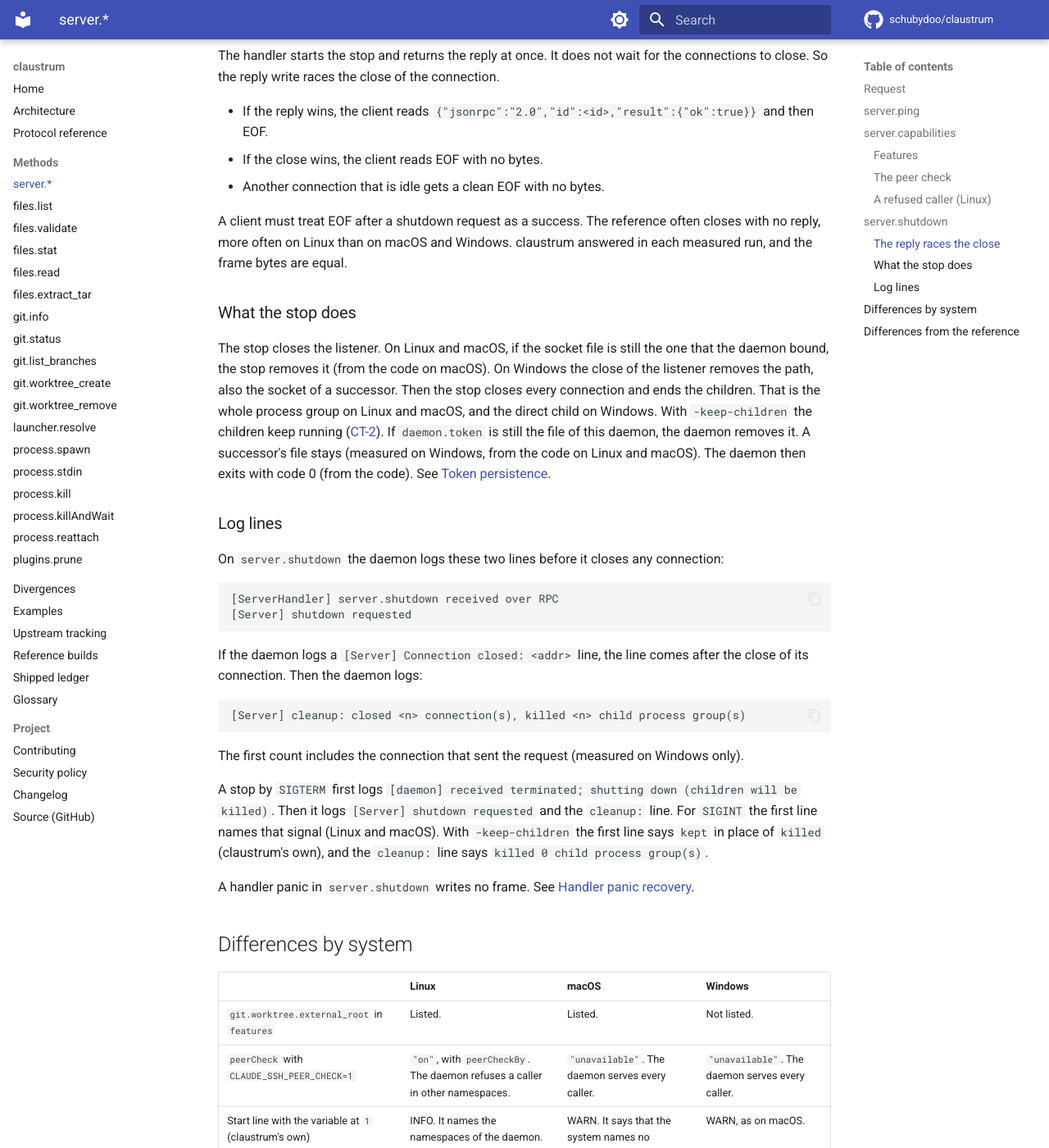
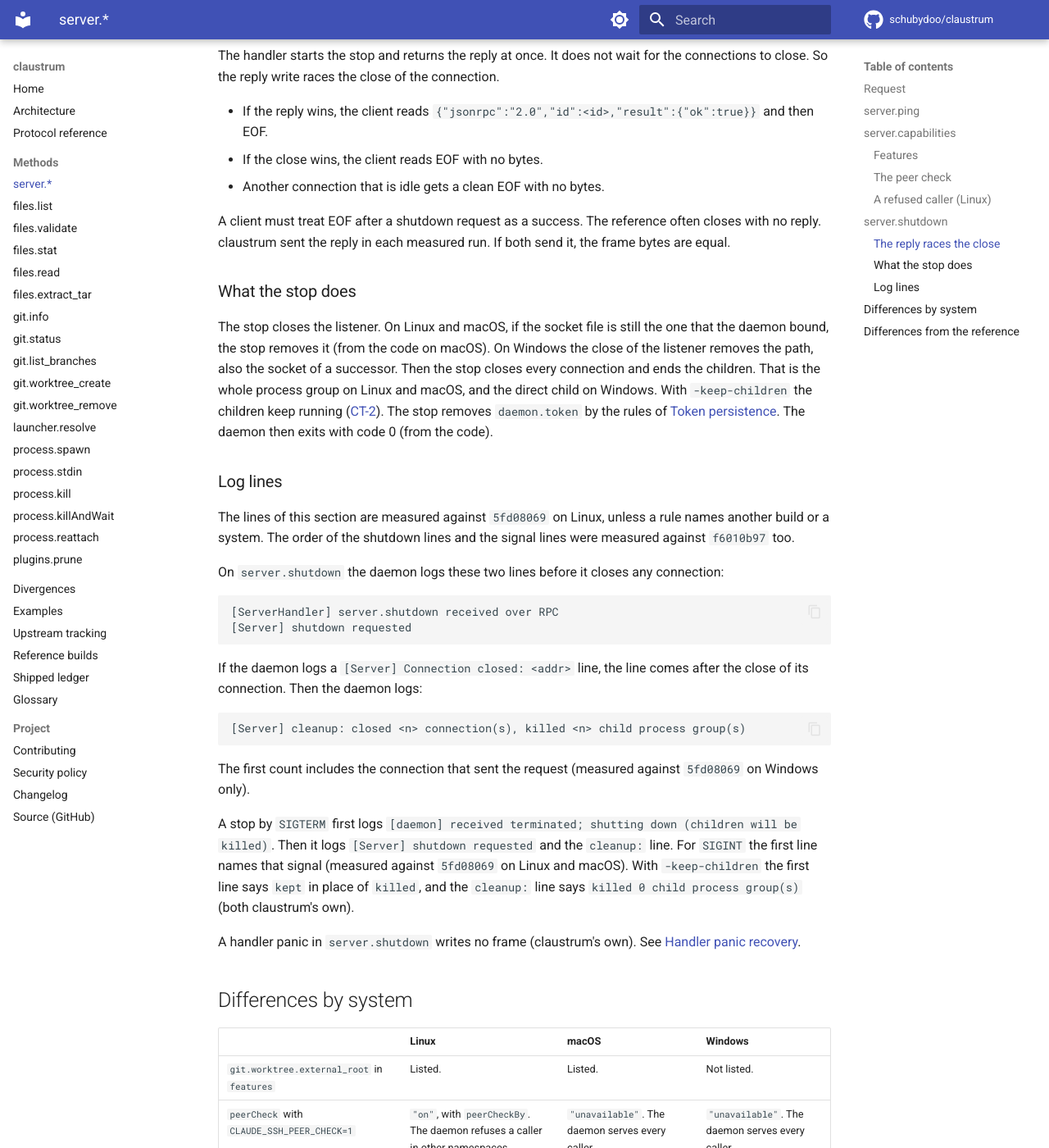
Before and after one commit to schubydoo/claustrum, an MkDocs documentation site: the page built from docs/protocol/server.md, in a window 1280 px wide and 1400 px high, scrolled down 3309 px. Shown: the whole window at 82% size. Built offline with MkDocs 1.6.1 and Material for MkDocs 9.7.7, drawn with Linux system fonts in a browser that asks for light colours; comment, search, counter and statistics services are not loaded; some of the changed text lies outside the part shown.

Commit message:
docs: cut build history from the process.spawn, server.* and launcher.resolve pages (#684)
* docs: cut build history from the process.spawn, server.* and launcher.resolve pages

Co-Authored-By: Claude Opus 5.5 <noreply@anthropic.com>

* docs: keep the build and system marks of the spawn, server and launcher rules

Co-Authored-By: Claude Opus 5.5 <noreply@anthropic.com>

* docs: name 5fd08069 on the first count and mark the own lines of the stop log

Co-Authored-By: Claude Opus 5.5 <noreply@anthropic.com>

* docs: keep the pin as the default of the server log lines and answer the review

Co-Authored-By: Claude Opus 5.5 <noreply@anthropic.com>

---------

Co-authored-by: Schuby <12485317+schubydoo@users.noreply.github.com>
Co-authored-by: Claude Opus 5.5 <noreply@anthropic.com>

````diff
--- a/docs/protocol/server.md
+++ b/docs/protocol/server.md
@@ -41,8 +41,8 @@ The members come in this order:
 |---|---|
 | `version` | The version of the daemon. |
 | `methods` | The 20 methods, in the order of [Methods](../PROTOCOL.md#methods-20). `plugins.prune` is last on every system. |
-| `instanceId` | 32 hexadecimal characters, new at each start of the daemon. claustrum makes it from 16 random bytes (claustrum's own). On Linux and macOS the owner record of `daemon.lock` holds the same value. The banner of the log holds it too (`f6010b97` and `89cb6289`, see [Daemon log](../PROTOCOL.md#daemon-log-remote-serverlog)). |
-| `startedAt` | The start time of the daemon in unix milliseconds. claustrum sets it after its start steps and the bind of the socket (from the code). On `89cb6289` it is within 1.5 ms of the listen call (Linux VM). |
+| `instanceId` | 32 hexadecimal characters, new at each start of the daemon. claustrum makes it from 16 random bytes (claustrum's own). On Linux and macOS the owner record of `daemon.lock` holds the same value. The banner of the [daemon log](../PROTOCOL.md#daemon-log-remote-serverlog) holds it too (measured on `89cb6289`). |
+| `startedAt` | The start time of the daemon in unix milliseconds. claustrum sets it after its start steps and the bind of the socket (from the code). |
 | `features` | The optional extensions that this build supports. See [Features](#features). |
 | `peerCheck` | The state of the peer check. See [The peer check](#the-peer-check). |
 | `peerCheckBy` | The parts that the check compares. With `"off"` or `"unavailable"` the reply has no such member. |
@@ -111,13 +111,15 @@ The handler starts the stop and returns the reply at once. It does not wait for
 - If the close wins, the client reads EOF with no bytes.
 - Another connection that is idle gets a clean EOF with no bytes.
 
-A client must treat EOF after a shutdown request as a success. The reference often closes with no reply, more often on Linux than on macOS and Windows. claustrum answered in each measured run, and the frame bytes are equal.
+A client must treat EOF after a shutdown request as a success. The reference often closes with no reply. claustrum sent the reply in each measured run. If both send it, the frame bytes are equal.
 
 ### What the stop does
 
-The stop closes the listener. On Linux and macOS, if the socket file is still the one that the daemon bound, the stop removes it (from the code on macOS). On Windows the close of the listener removes the path, also the socket of a successor. Then the stop closes every connection and ends the children. That is the whole process group on Linux and macOS, and the direct child on Windows. With `-keep-children` the children keep running ([CT-2](../DIVERGENCES.md#ct-2)). If `daemon.token` is still the file of this daemon, the daemon removes it. A successor's file stays (measured on Windows, from the code on Linux and macOS). The daemon then exits with code 0 (from the code). See [Token persistence](../PROTOCOL.md#token-persistence-daemontoken).
+The stop closes the listener. On Linux and macOS, if the socket file is still the one that the daemon bound, the stop removes it (from the code on macOS). On Windows the close of the listener removes the path, also the socket of a successor. Then the stop closes every connection and ends the children. That is the whole process group on Linux and macOS, and the direct child on Windows. With `-keep-children` the children keep running ([CT-2](../DIVERGENCES.md#ct-2)). The stop removes `daemon.token` by the rules of [Token persistence](../PROTOCOL.md#token-persistence-daemontoken). The daemon then exits with code 0 (from the code).
 
 ### Log lines
+
+The lines of this section are measured against `5fd08069` on Linux, unless a rule names another build or a system. The order of the shutdown lines and the signal lines were measured against `f6010b97` too.
 
 On `server.shutdown` the daemon logs these two lines before it closes any connection:
 
@@ -132,11 +134,11 @@ If the daemon logs a `[Server] Connection closed: <addr>` line, the line comes a
 [Server] cleanup: closed <n> connection(s), killed <n> child process group(s)
 ```
 
-The first count includes the connection that sent the request (measured on Windows only).
+The first count includes the connection that sent the request (measured against `5fd08069` on Windows only).
 
-A stop by `SIGTERM` first logs `[daemon] received terminated; shutting down (children will be killed)`. Then it logs `[Server] shutdown requested` and the `cleanup:` line. For `SIGINT` the first line names that signal (Linux and macOS). With `-keep-children` the first line says `kept` in place of `killed` (claustrum's own), and the `cleanup:` line says `killed 0 child process group(s)`.
+A stop by `SIGTERM` first logs `[daemon] received terminated; shutting down (children will be killed)`. Then it logs `[Server] shutdown requested` and the `cleanup:` line. For `SIGINT` the first line names that signal (measured against `5fd08069` on Linux and macOS). With `-keep-children` the first line says `kept` in place of `killed`, and the `cleanup:` line says `killed 0 child process group(s)` (both claustrum's own).
 
-A handler panic in `server.shutdown` writes no frame. See [Handler panic recovery](../PROTOCOL.md#handler-panic-recovery).
+A handler panic in `server.shutdown` writes no frame (claustrum's own). See [Handler panic recovery](../PROTOCOL.md#handler-panic-recovery).
 
 ## Differences by system
 
@@ -148,6 +150,6 @@ A handler panic in `server.shutdown` writes no frame. See [Handler panic recover
 
 ## Differences from the reference
 
-`-keep-children` is claustrum's own flag ([CT-2](../DIVERGENCES.md#ct-2)). `89cb6289` exits 2 on it. The peer check follows the reference, so [D25](../DIVERGENCES.md#d25) is retired.
+`-keep-children` is claustrum's own flag ([CT-2](../DIVERGENCES.md#ct-2)). The peer check follows the reference.
 
-A rule that is not marked "claustrum's own" is measured against `5fd08069` on a Linux VM. A rule that names macOS or Windows was measured there. The order of the shutdown log lines was measured against `f6010b97` and `90fca6e6` on a Linux VM. The signal lines were measured against `f6010b97` and `89cb6289` on a Linux VM. The measured cells behind each rule are in the tests and in the [reference build history](../REFERENCE-BUILDS.md).
+A rule that is not marked "claustrum's own" is measured against `5fd08069` on Linux, and a rule that names macOS or Windows was measured there. The measured cells behind each rule are in the tests and in the [reference build history](../REFERENCE-BUILDS.md).
````
Also changed, not shown: docs/REFERENCE-BUILDS.md (+3 -0 lines), docs/protocol/launcher-resolve.md (+3 -3 lines), docs/protocol/process-spawn.md (+11 -11 lines), 1 other file.
